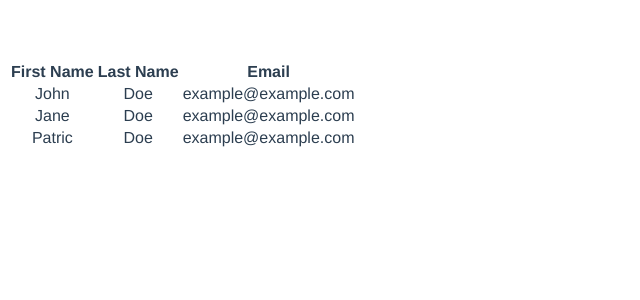
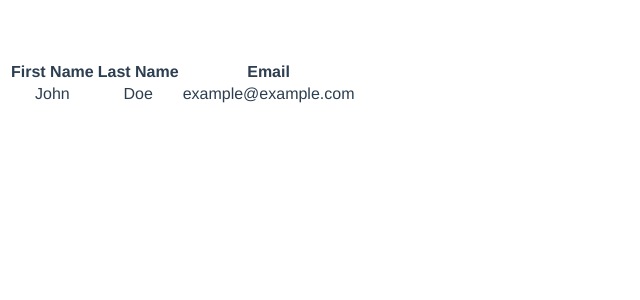
Before and after one commit to pedja77/vivify-academy-vue-1, a Vue app: page / in a window 1280 px wide. Shown: the top 300 px of the page, without its empty margins (0-640 px from the left). Built offline with nearby package versions, Linux system fonts and the light colour scheme.

Commit message:
Commit 2

```diff
--- a/src/components/ContactsList.vue
+++ b/src/components/ContactsList.vue
@@ -7,7 +7,11 @@
         <th>Email</th>
       </thead>
       <tbody>
-        <tr v-for="(contact, key) in contacts" :key="key">
+        <tr
+          v-for="(contact, key) in contacts"
+          :key="key"
+          v-if="contact.firstName === 'John'"
+        >
           <td>{{ contact.firstName }}</td>
           <td>{{ contact.lastName }}</td>
           <td>{{ contact.email }}</td>
```
